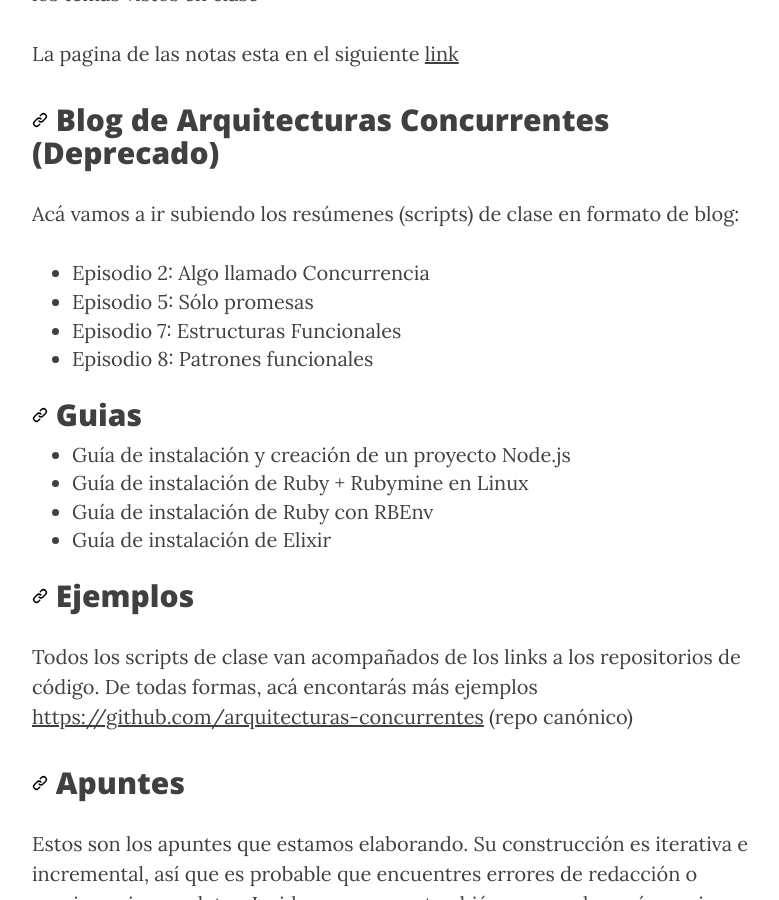
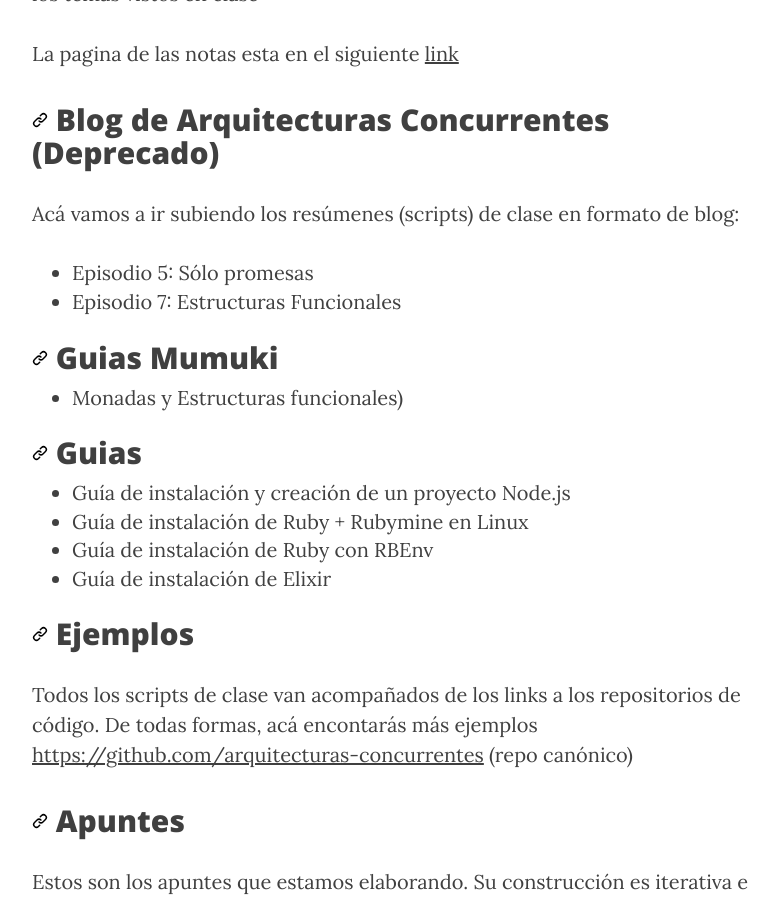
Before and after one commit to arquitecturas-concurrentes/arquitecturas-concurrentes.github.io, a Jekyll site: the page built from material.md, in a window 1280 px wide and 900 px high, scrolled down 1156 px. Shown: the whole window, without its empty margins (233-1012 px from the left). Built offline with Jekyll 4.4.1, drawn with Linux system fonts in a browser that asks for light colours; nearby versions of some CDN libraries.

Commit message:
Update material

```diff
--- a/material.md
+++ b/material.md
@@ -33,10 +33,12 @@ La pagina de las notas esta en el siguiente [link](https://arquitecturas-concurr
 
 Acá vamos a ir subiendo los resúmenes (scripts) de clase en formato de blog:
 
-* [Episodio 2: Algo llamado Concurrencia](https://goo.gl/oOelel)
 * [Episodio 5: Sólo promesas](https://goo.gl/WmeqFz)
 * [Episodio 7: Estructuras Funcionales](https://goo.gl/SQGNi5)
-* [Episodio 8: Patrones funcionales](https://mumuki.io/iasc/chapters/12-hilos-monadas-y-memoria-transaccional)
+
+## Guias Mumuki
+
+- [Monadas y Estructuras funcionales](https://mumuki.io/iasc/chapters/12-hilos-monadas-y-memoria-transaccional))
 
 ## Guias
 
```
